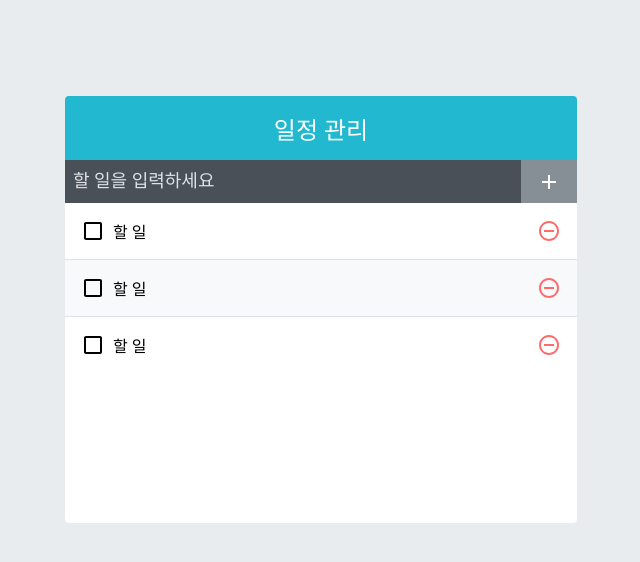
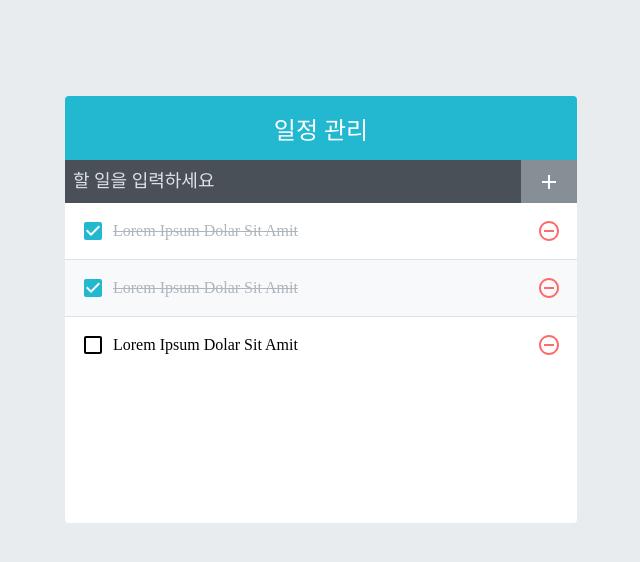
Before and after one commit to Ssnnaaiill/react-practice, a React (Create React App) app in the folder todo-list-v2/: page / in a window 1280 px wide. Shown: the top 562 px of the page, without its empty margins (319-959 px from the left). Built offline with nearby package versions, Linux system fonts and the light colour scheme; a web font is replaced by a local one.

Commit message:
Feature: use todo state in app component

```diff
--- a/todo-list-v2/src/App.js
+++ b/todo-list-v2/src/App.js
@@ -1,13 +1,29 @@
-import React from 'react';
-import TodoTemplate from './components/TodoTemplate';
-import TodoInsert from './components/TodoInsert';
-import TodoList from './components/TodoList';
+import React, { useState } from 'react';
+import { TodoTemplate, TodoInsert, TodoList } from './components';
 
 const App = () => {
+  const [todos, setTodos] = useState([
+    {
+      id: 1,
+      text: 'Lorem Ipsum Dolar Sit Amit',
+      checked: true,
+    },
+    {
+      id: 2,
+      text: 'Lorem Ipsum Dolar Sit Amit',
+      checked: true,
+    },
+    {
+      id: 3,
+      text: 'Lorem Ipsum Dolar Sit Amit',
+      checked: false,
+    },
+  ]);
+
   return (
     <TodoTemplate>
       <TodoInsert />
-      <TodoList />
+      <TodoList todos={todos} />
     </TodoTemplate>
   );
 };
--- a/todo-list-v2/src/components/TodoList.js
+++ b/todo-list-v2/src/components/TodoList.js
@@ -2,12 +2,12 @@
 import TodoListItem from './TodoListItem';
 import './TodoList.scss';
 
-const TodoList = () => {
+const TodoList = ({ todos }) => {
   return (
     <div className="TodoList">
-      <TodoListItem />
-      <TodoListItem />
-      <TodoListItem />
+      {todos.map(todo => (
+        <TodoListItem todo={todo} key={todo.id} />
+      ))}
     </div>
   );
 };
--- a/todo-list-v2/src/components/TodoListItem.js
+++ b/todo-list-v2/src/components/TodoListItem.js
@@ -1,13 +1,20 @@
 import React from 'react';
-import { MdCheckBoxOutlineBlank, MdRemoveCircleOutline } from 'react-icons/md';
+import {
+  MdCheckBoxOutlineBlank,
+  MdCheckBox,
+  MdRemoveCircleOutline,
+} from 'react-icons/md';
+import cn from 'classnames';
 import './TodoListItem.scss';
 
-const TodoListItem = () => {
+const TodoListItem = ({ todo }) => {
+  const { text, checked } = todo;
+
   return (
     <div className="TodoListItem">
-      <div className="checkbox">
-        <MdCheckBoxOutlineBlank />
-        <div className="text">할 일</div>
+      <div className={cn('checkbox', { checked })}>
+        {checked ? <MdCheckBox /> : <MdCheckBoxOutlineBlank />}
+        <div className="text">{text}</div>
       </div>
       <div className="remove">
         <MdRemoveCircleOutline />
--- /dev/null
+++ b/todo-list-v2/src/components/index.js
@@ -0,0 +1,5 @@
+import TodoTemplate from './TodoTemplate';
+import TodoInsert from './TodoInsert';
+import TodoList from './TodoList';
+
+export { TodoTemplate, TodoInsert, TodoList };
```
Also changed, not shown: 1 other file (tests, documents, lock files or other folders).
